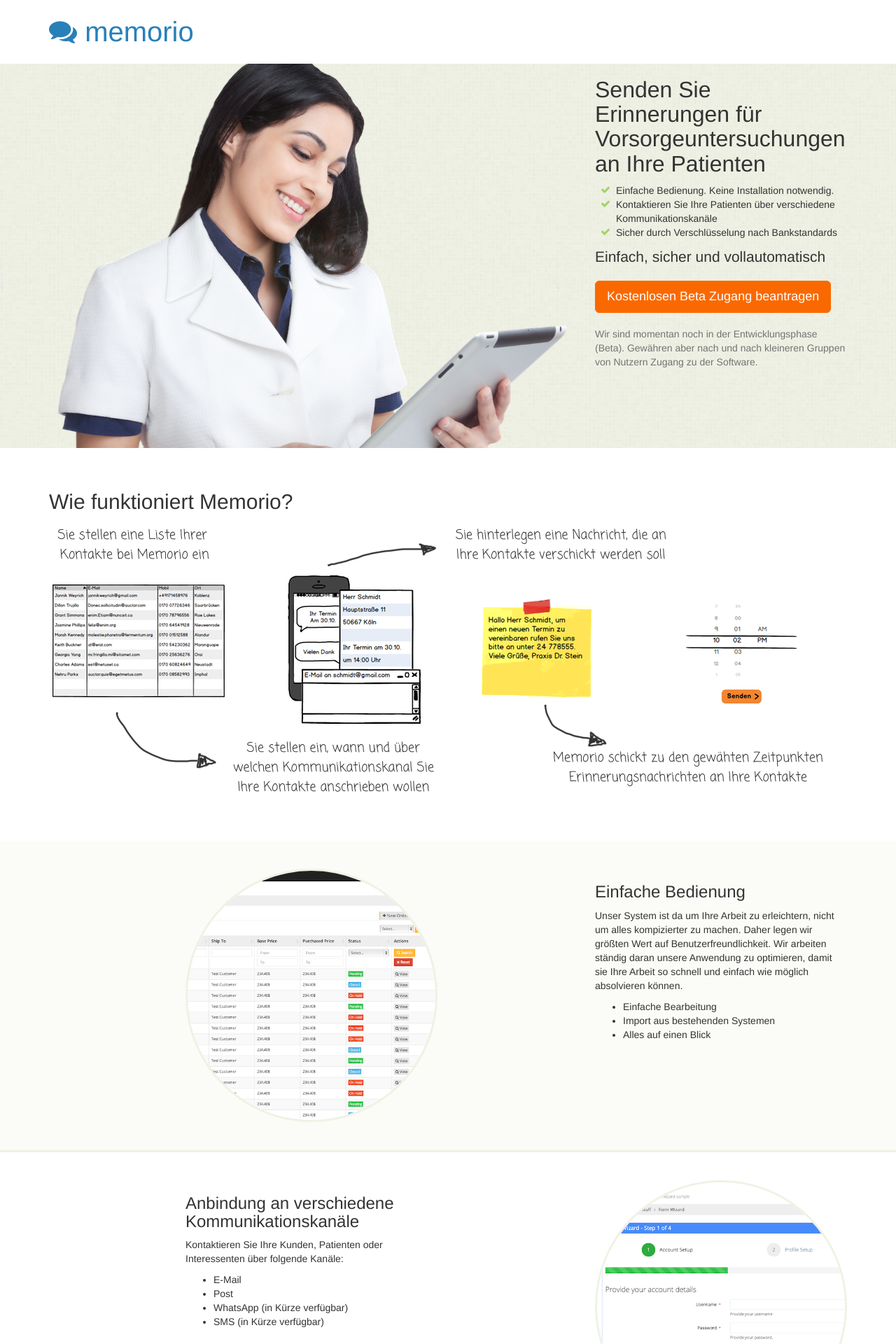
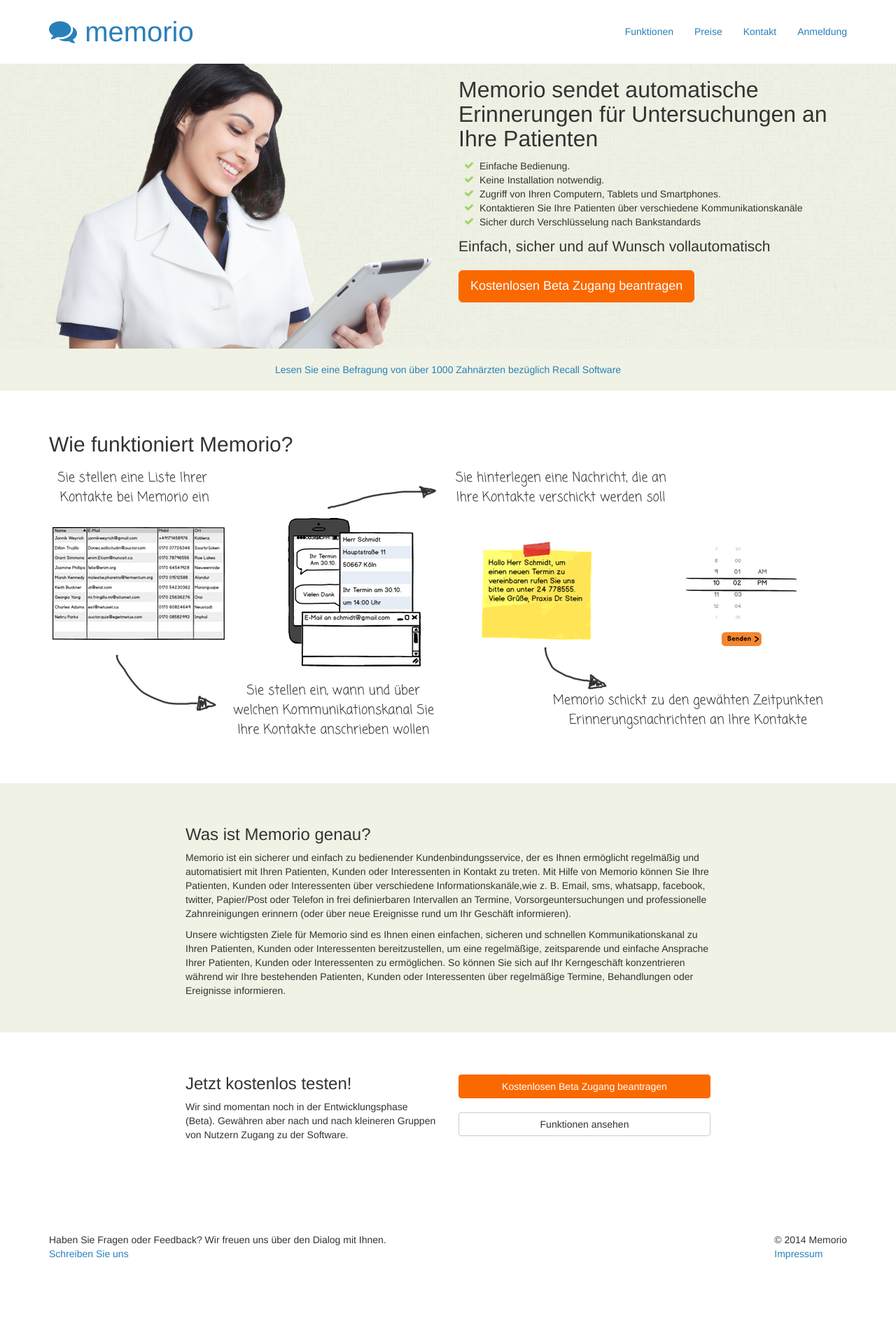
Before and after one commit to j7nn7k/memorio-site, a Jekyll site: the page built from index.html, in a window 1280 px wide. Shown: the top 1920 px of the page at 70% size. Built offline with Jekyll 4.4.1, drawn with Linux system fonts in a browser that asks for light colours; nearby versions of some CDN libraries; Markdown is read by kramdown in place of the engine named in the settings; some of the changed text lies outside the part shown.

Commit message:
added new pricing page. Tweaked index and privacy policy plus meta and styles

```diff
--- a/_layouts/default.html
+++ b/_layouts/default.html
@@ -3,7 +3,7 @@
 <head>
     <meta charset="utf-8">
     <meta name="viewport" content="width=device-width, initial-scale=1.0">
-    <meta name="description" content="">
+    <meta name="description" content="Egal ob über SMS, E-Mail oder per Post. Mit Memorio sendet senden Sie schnell und einfach in individuellen Abständen Terminerinnerungen an Ihre Patienten">
     <meta name="author" content="">
 
     <link rel="shortcut icon" href="/img/favicon.ico"/>
@@ -12,11 +12,7 @@
         {% if page.master_title %}
             {{ page.master_title }}
         {% else %}
-            {% if page.title %}
-                {{ page.title }} - Memorio - Senden Sie automatische Benachrichtigungen an Ihre Kunden
-            {% else %}
-                Memorio - Einfache Benachrichtigung für alle Arten von Unternehmen
-            {% endif %}
+            {% if page.title %}{{ page.title }} - {% endif %} Memorio - Senden Sie automatische Benachrichtigungen an Ihre Kunden
         {% endif %}
     </title>
     <link href="/css/main.css" rel="stylesheet" media="screen">
@@ -42,8 +38,10 @@
                 <ul class="nav navbar-nav">
                 </ul>
                 <ul class="nav navbar-nav navbar-right">
-                    <li>
-                    </li>
+                    <li><a href="/features/">Funktionen</a></li>
+                    <li><a href="/pricing/">Preise</a></li>
+                    <li><a href="/contact/">Kontakt</a></li>
+                    <li><a href="http://eepurl.com/ShBZj">Anmeldung</a></li>
                 </ul>
             </nav>
         </div>
@@ -52,7 +50,6 @@
     {{ content }}
 
 </div>
-<!-- / #wrap for sticky footer -->
 <footer id="footer">
     <div class="container">
         <div class="row">
--- a/index.html
+++ b/index.html
@@ -1,141 +1,52 @@
 ---
 layout: default
-master_title: Senden Sie ganz einfach automatische Benachrichtigungen an Ihre Kunden mit Memorio
+master_title: Memorio - Einfache, schnelle und effiziente Kommunikation mit Ihren Patienten
 ---
 
 <div class="masthead">
     <div class="container">
 
         <div class="row">
-            <div class="col-md-8">
+            <div class="col-md-6">
                 <img src="/img/home-cover-1-lg.png" class="img-responsive visible-lg visible-md" alt="App Screenshot"/>
             </div>
-            <div class="col-md-4">
+            <div class="col-md-6">
 
                 <div>
-                    <h1 class="visible-v1">Senden Sie Erinnerungen für Vorsorgeuntersuchungen an Ihre Patienten</h1>
-                    <h1 class="visible-v2">Memorio sendet in individuellen Abständen Terminerinnerungen an Ihre Patienten</h1>
+                    <h1 class="visible-v1">Memorio sendet automatische Erinnerungen für Untersuchungen an Ihre Patienten</h1>
                     <ul class="fa-ul">
-                        <li><i class="fa-li fa fa-check"></i>Einfache Bedienung. Keine Installation notwendig.</li>
+                        <li><i class="fa-li fa fa-check"></i>Einfache Bedienung.</li>
+                        <li><i class="fa-li fa fa-check"></i>Keine Installation notwendig.</li>
+                        <li><i class="fa-li fa fa-check"></i>Zugriff von Ihren Computern, Tablets und Smartphones.</li>
                         <li><i class="fa-li fa fa-check"></i>Kontaktieren Sie Ihre Patienten über verschiedene Kommunikationskanäle</li>
                         <li><i class="fa-li fa fa-check"></i>Sicher durch Verschlüsselung nach Bankstandards</li>
                     </ul>
 
-                    <p class="lead">Einfach, sicher und vollautomatisch</p>
+                    <p class="lead">Einfach, sicher und auf Wunsch vollautomatisch</p>
                     <a href="http://eepurl.com/ShBZj" class="btn btn-action btn-lg">Kostenlosen Beta Zugang beantragen</a>
-                    <br>
-                    <br>
-                    <p class="text-do-not-disturb">Wir sind momentan noch in der Entwicklungsphase (Beta). Gewähren aber nach und nach kleineren Gruppen von Nutzern Zugang zu der Software.</p>
-                    <br>
-                    <br>
+                    <!-- <p class="text-do-not-disturb">Wir sind momentan noch in der Entwicklungsphase (Beta). Gewähren aber nach und nach kleineren Gruppen von Nutzern Zugang zu der Software.</p> -->
                 </div>
 
             </div>
         </div>
-
     </div>
 </div>
-
-<div class="striped-section-wrapper">
+<section class="research-anouncemet">
+    <div class="container">
+        <p class="text-center"><a href="/research/"> Lesen Sie eine Befragung von über 1000 Zahnärzten bezüglich Recall Software</a></p>
+    </div>
+</section>
+<div class="striped-section-wrapper regular">
     <section class="how-it-works">
         <div class="container">
             <h2>Wie funktioniert Memorio?</h2>
-
             <img src="/img/how-it-works-lg.png" alt="Wie funktioniert Memorio?" class="img-responsive">
-
-            <!--<div class="row text-center">-->
-                <!--<div class="col-xs-3">-->
-                    <!--<img src="/img/app-screenshot-address-list-view.png" alt="Adressliste"-->
-                         <!--class="img-circle img-responsive">-->
-                    <!--<h4>Sie stellen eine Liste Ihrer Kontakte bei Memorio ein. Entweder einzeln oder über einen einfachen Gruppenimport</h4>-->
-                <!--</div>-->
-                <!--<div class="col-xs-3">-->
-                    <!--<h4>Sie hinterlegen eine Nachricht, die an Ihre Patienten verschickt werden soll</h4>-->
-                    <!--<img src="/img/app-screenshot-address-list-view.png" alt="Adressliste"-->
-                         <!--class="img-circle img-responsive">-->
-                <!--</div>-->
-                <!--<div class="col-xs-3">-->
-                    <!--<img src="/img/app-screenshot-address-list-view.png" alt="Adressliste"-->
-                         <!--class="img-circle img-responsive">-->
-                    <!--<h4>Sie stellen ein, wann und über welchen Kommunikationskanal Ihre Patienten anschrieben werden sollen</h4>-->
-                <!--</div>-->
-                <!--<div class="col-xs-3">-->
-                    <!--<h4>Memorio schickt zu den gewähten Zeitpunkten Erinnerungsnachrichten an Ihre Patienten</h4>-->
-                    <!--<img src="/img/app-screenshot-address-list-view.png" alt="Adressliste"-->
-                         <!--class="img-circle img-responsive">-->
-                <!--</div>-->
-            <!--</div>-->
         </div>
     </section>
     <section>
         <div class="container">
             <div class="row">
-                <div class="col-md-4 col-md-offset-2">
-                    <img src="/img/app-screenshot-address-list-view.png" alt="Adressliste"
-                         class="img-circle img-responsive">
-                </div>
-                <div class="col-md-4 col-md-offset-2">
-                    <h3>Einfache Bedienung</h3>
-
-                    <p>
-                        Unser System ist da um Ihre Arbeit zu erleichtern, nicht um alles kompizierter zu machen.
-                        Daher legen wir größten Wert auf Benutzerfreundlichkeit. Wir arbeiten ständig daran unsere
-                        Anwendung zu optimieren, damit sie Ihre Arbeit so schnell und einfach wie möglich absolvieren
-                        können.
-                    </p>
-                    <ul>
-                        <li>Einfache Bearbeitung</li>
-                        <li>Import aus bestehenden Systemen</li>
-                        <li>Alles auf einen Blick</li>
-                    </ul>
-                </div>
-            </div>
-        </div>
-    </section>
-    <section>
-        <div class="container">
-            <div class="row">
-                <div class="col-md-4 col-md-offset-2">
-                    <h3>Anbindung an verschiedene Kommunikationskanäle</h3>
-
-                    <p>Kontaktieren Sie Ihre Kunden, Patienten oder Interessenten über folgende Kanäle:</p>
-                    <ul>
-                        <li>E-Mail</li>
-                        <li>Post</li>
-                        <li>WhatsApp (in Kürze verfügbar)</li>
-                        <li>SMS (in Kürze verfügbar)</li>
-                    </ul>
-                </div>
-                <div class="col-md-4 col-md-offset-2">
-                    <img src="/img/app-screenshot-simple-setup.png" alt="Adressliste" class="img-circle img-responsive">
-                </div>
-            </div>
-        </div>
-    </section>
-    <section>
-        <div class="container">
-            <div class="row">
-                <div class="col-md-4 col-md-offset-2">
-                    <img src="/img/app-screenshot-security.png" alt="Adressliste" class="img-circle img-responsive">
-                </div>
-                <div class="col-md-4 col-md-offset-2">
-                    <h3>Ihre Daten Sind sicher!</h3>
-
-                    <p>Die Sicherheit Ihrer Daten hat bei uns höchste Priorität. Daher setzen wir sowohl auf höchste
-                        Technische sowie organisatorische Sicherheitsstandards</p>
-                    <ul>
-                        <li>Verschlüsselung nach Bankstandards (256 Bit)</li>
-                        <li>Zugangskontrolle</li>
-                        <li>Einstellbare Passwortsicherheit</li>
-                    </ul>
-                </div>
-            </div>
-        </div>
-    </section>
-    <section>
-        <div class="container">
-            <div class="row">
-                <div class="col-xs-12">
+                <div class="col-md-8 col-md-offset-2">
                     <h3>Was ist Memorio genau?</h3>
 
                     <p>
@@ -145,7 +56,9 @@ master_title: Senden Sie ganz einfach automatische Benachrichtigungen an Ihre Ku
                         Mit Hilfe von Memorio können Sie Ihre Patienten, Kunden oder Interessenten über verschiedene
                         Informationskanäle,wie z. B. Email, sms, whatsapp, facebook, twitter, Papier/Post oder Telefon
                         in frei definierbaren Intervallen an Termine, Vorsorgeuntersuchungen und professionelle
-                        Zahnreinigungen erinnern (oder über neue Ereignisse rund um Ihr Geschäft informieren) .
+                        Zahnreinigungen erinnern (oder über neue Ereignisse rund um Ihr Geschäft informieren).
+                    </p>
+                    <p>
                         Unsere wichtigsten Ziele für Memorio sind es Ihnen einen einfachen, sicheren und schnellen
                         Kommunikationskanal zu Ihren Patienten, Kunden oder Interessenten bereitzustellen, um eine regelmäßige,
                         zeitsparende und einfache Ansprache Ihrer Patienten, Kunden oder Interessenten zu ermöglichen. So können Sie sich
@@ -163,10 +76,11 @@ master_title: Senden Sie ganz einfach automatische Benachrichtigungen an Ihre Ku
                     <h3>Jetzt kostenlos testen!</h3>
                     <p>Wir sind momentan noch in der Entwicklungsphase (Beta). Gewähren aber nach und nach kleineren Gruppen von Nutzern Zugang zu der Software.</p>
                 </div>
-                <div class="col-md-4 col-md-offset-2">
+                <div class="col-md-4">
                     <br>
+                    <a href="http://eepurl.com/ShBZj" class="btn btn-action btn-block">Kostenlosen Beta Zugang beantragen</a>
                     <br>
-                    <a href="http://eepurl.com/ShBZj" class="btn btn-action btn-lg">Kostenlosen Beta Zugang beantragen</a>
+                    <a href="/features/" class="btn btn-default btn-block">Funktionen ansehen</a>
                 </div>
             </div>
         </div>
--- /dev/null
+++ b/pricing/index.html
@@ -0,0 +1,75 @@
+---
+layout: default
+title: Preise
+---
+
+<div class="striped-section-wrapper reverse pricing">
+    <section>
+        <div class="container text-center">
+            <h1>Preise</h1>
+        </div>
+    </section>
+        <div class="container">
+            <div class="row">
+                <div class="col-md-8 col-md-offset-2">
+                    <br>
+                    <div class="alert alert-info">
+                        <p>Die hier aufgelisteten Preise sind die Vorläufigen Preise für das Endprodukt. <b>Memorio ist für Sie in der Beta Phase kostenlos!</b></p>
+                    </div>
+                    <div class="row">
+                        <div class="col-sm-6">
+                            <div class="panel panel-info">
+                                <div class="panel-heading">Beta</div>
+                                <div class="panel-body">
+                                    <p>
+                                        Bisher befinden wir uns in der Beta-Phase (Testphase). In dieser Zeit können Sie die Software testen und auch eigene Ideen und Bedürfnisse einbringen. Als Dankeschön können Sie die Software kostenlos in der Beta-Phase nutzen.
+                                    </p>
+                                    <p>
+                                        <span class="label label-danger">10% Rabatt nach der Beta-Phase</span>
+                                    </p>
+                                    <p>
+                                        Eine kostenpflichge Nutzung des späteren Produkts ist natürlich <u>keine Voraussetzung</u> für die Teilnahme an der Beta-Phase.
+                                    </p>
+                                </div>
+                                <div class="panel-footer"><b>Kostenlos</b></div>
+                            </div>
+                        </div>
+                        <div class="col-sm-6">
+                            <div class="panel panel-default">
+                                <div class="panel-heading">Professional (noch nicht verfügbar)</div>
+                                <div class="panel-body">
+                                    <p>
+                                        Nachdem die Beta-Phase (Testphase) abgeschlossen ist, werden wir diese Funktionen anbieten.
+                                    </p>
+                                    <ul>
+                                        <li>Senden über: SMS, WhatsApp, Mobile App, Telefon, Post</li>
+                                        <li>Einfacher Import von Kontakten und Terminen</li>
+                                        <li>Terminvereinbarungen & Terminverwaltung</li>
+                                        <li>Analysen Ihrer Mailings</li>
+                                    </ul>
+                                </div>
+                                <div class="panel-footer"><b>20 € pro Monat</b></div>
+                            </div>
+                        </div>
+                    </div>
+                </div>
+            </div>
+        </div>
+    </section>
+    <section>
+        <div class="container">
+            <div class="row">
+                <div class="col-md-4 col-md-offset-2">
+                    <h3>Jetzt kostenlos testen!</h3>
+                    <p>Wir sind momentan noch in der Entwicklungsphase (Beta). Gewähren aber nach und nach kleineren Gruppen von Nutzern Zugang zu der Software.</p>
+                </div>
+                <div class="col-md-4">
+                    <br>
+                    <a href="http://eepurl.com/ShBZj" class="btn btn-action btn-block">Kostenlosen Beta Zugang beantragen</a>
+                    <br>
+                    <a href="/features/" class="btn btn-default btn-block">Funktionen ansehen</a>
+                </div>
+            </div>
+        </div>
+    </section>
+</div>
```
Also changed, not shown: privacy-policy/index.html (+4 -4 lines), resources/styles/memo.less (+23 -9 lines), css/main.css.
